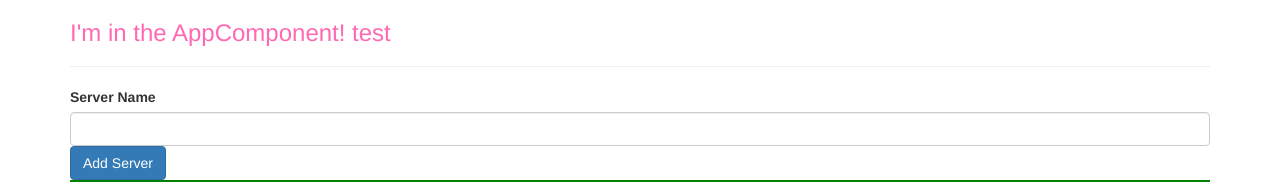
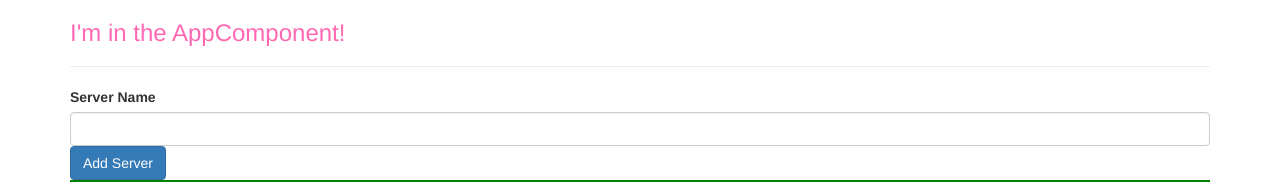
Before and after one commit to AriKitty/Angular6Class, an Angular app: page / in a window 1280 px wide. Shown: the top 182 px of the page. Built offline with nearby package versions, Linux system fonts and the light colour scheme.

Commit message:
remove test

```diff
--- a/src/app/app.component.html
+++ b/src/app/app.component.html
@@ -2,7 +2,7 @@
   <div class="row">
     <div class="col-xs-12">
 
-      <h3>I'm in the AppComponent! test</h3>
+      <h3>I'm in the AppComponent!</h3>
       <hr>
       <app-servers></app-servers>
       <!--<div app-servers></div>-->
```
